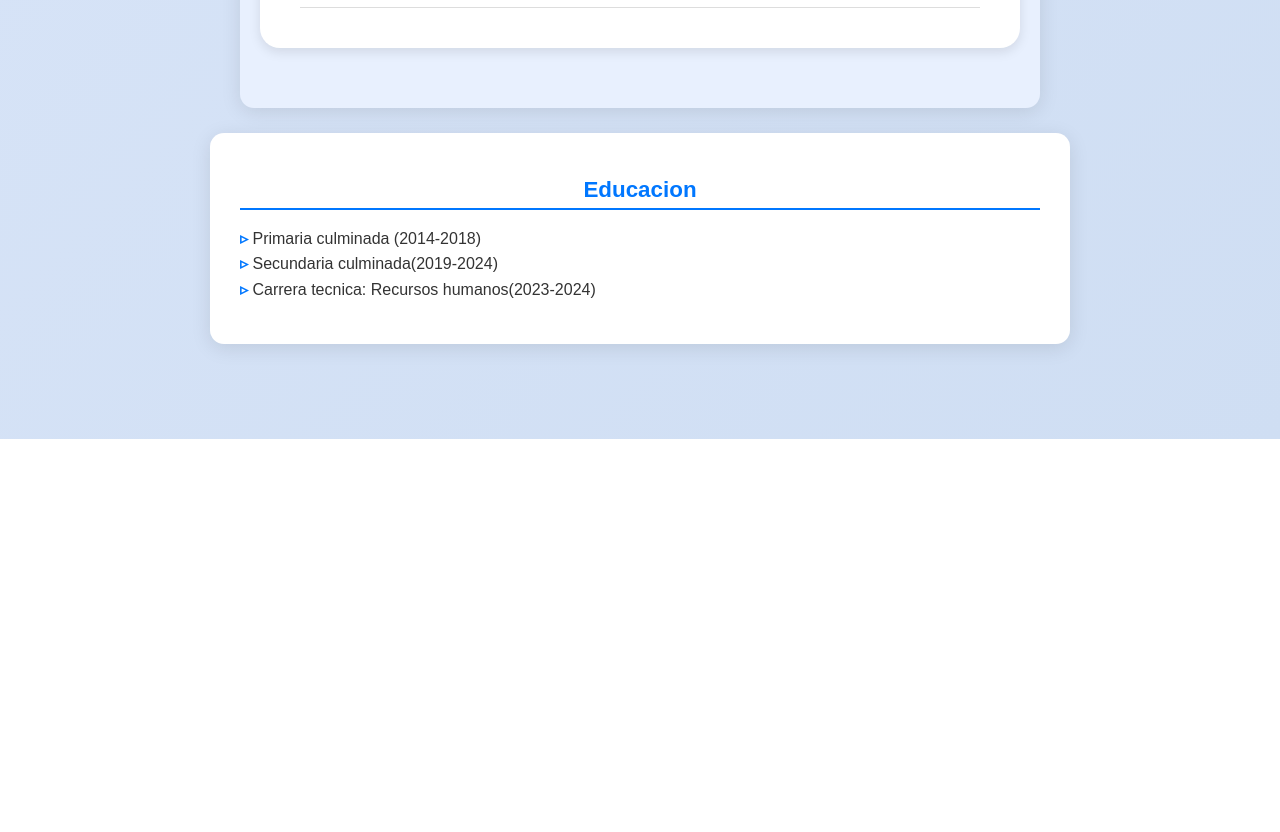
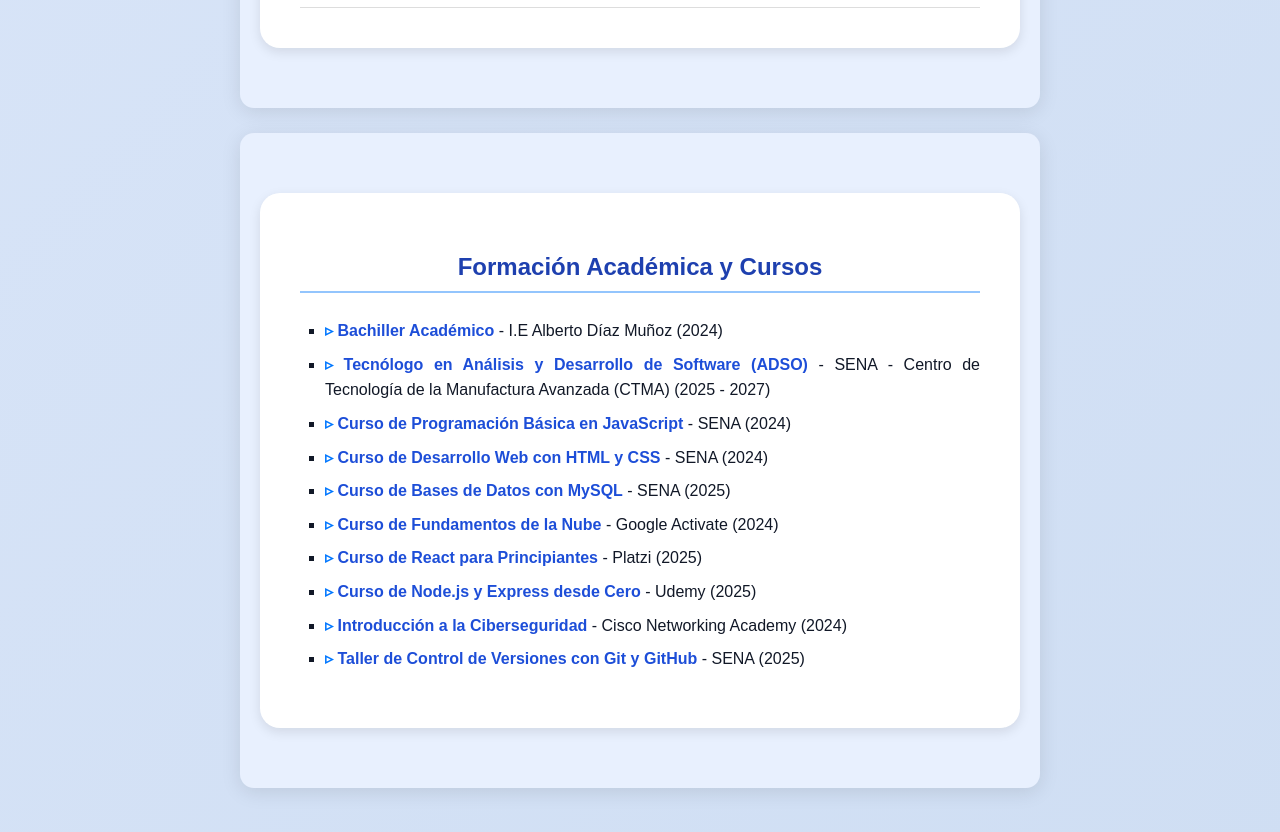
Before and after one commit to AndresBetancurCastaneda/mi-cv-react, a React (Vite) app: page / in a window 1280 px wide. Shown: the part 2540-3372 px from the top of the page. Before the commit the page ends 2979 px from the top, so only its background shows below. Built offline with nearby package versions, Linux system fonts and the light colour scheme.

Commit message:
feat: componente Educacion dinamico con formación

```diff
--- a/src/components/Educacion.jsx
+++ b/src/components/Educacion.jsx
@@ -1,14 +1,73 @@
-import React from 'react'
+import React from "react";
 
-export default function Contact() {
+function Educacion() {
+  const educacion = [
+    {
+      institucion: "I.E Alberto Díaz Muñoz",
+      curso: "Bachiller Académico",
+      año: 2024,
+    },
+    {
+      institucion: "SENA - Centro de Tecnología de la Manufactura Avanzada (CTMA)",
+      curso: "Tecnólogo en Análisis y Desarrollo de Software (ADSO)",
+      año: "2025 - 2027",
+    },
+    {
+      institucion: "SENA",
+      curso: "Curso de Programación Básica en JavaScript",
+      año: 2024,
+    },
+    {
+      institucion: "SENA",
+      curso: "Curso de Desarrollo Web con HTML y CSS",
+      año: 2024,
+    },
+    {
+      institucion: "SENA",
+      curso: "Curso de Bases de Datos con MySQL",
+      año: 2025,
+    },
+    {
+      institucion: "Google Activate",
+      curso: "Curso de Fundamentos de la Nube",
+      año: 2024,
+    },
+    {
+      institucion: "Platzi",
+      curso: "Curso de React para Principiantes",
+      año: 2025,
+    },
+    {
+      institucion: "Udemy",
+      curso: "Curso de Node.js y Express desde Cero",
+      año: 2025,
+    },
+    {
+      institucion: "Cisco Networking Academy",
+      curso: "Introducción a la Ciberseguridad",
+      año: 2024,
+    },
+    {
+      institucion: "SENA",
+      curso: "Taller de Control de Versiones con Git y GitHub",
+      año: 2025,
+    },
+  ];
+
   return (
-    <section>
-      <h2>Educacion</h2>
-      <ul>
-        <li>Primaria culminada (2014-2018)</li>
-        <li>Secundaria culminada(2019-2024)</li>
-        <li>Carrera tecnica: Recursos humanos(2023-2024)</li>
-      </ul>
+    <section className="educacion-section">
+      <div className="educacion-card">
+        <h2 className="educacion-titulo">Formación Académica y Cursos</h2>
+        <ul className="educacion-lista">
+          {educacion.map((edu, index) => (
+            <li key={index}>
+              <strong>{edu.curso}</strong> - {edu.institucion} ({edu.año})
+            </li>
+          ))}
+        </ul>
+      </div>
     </section>
-  )
+  );
 }
+
+export default Educacion;
--- a/src/styles.css
+++ b/src/styles.css
@@ -154,3 +154,66 @@ header li {
   color: #111827;
   font-size: 1
 }
+
+.educacion-section {
+  background-color: #e8f0fe; /* Azul claro */
+  min-height: 70vh;
+  padding: 40px 0;
+  display: flex;
+  justify-content: center;
+  align-items: flex-start;
+}
+
+.educacion-card {
+  background-color: white;
+  border-radius: 20px;
+  box-shadow: 0 4px 12px rgba(0, 0, 0, 0.1);
+  width: 90%;
+  max-width: 800px;
+  padding: 40px;
+  margin: 20px;
+}
+
+.educacion-titulo {
+  text-align: center;
+  color: #1e40af; /* Azul oscuro */
+  font-size: 24px;
+  font-weight: bold;
+  border-bottom: 2px solid #93c5fd;
+  padding-bottom: 10px;
+  margin-bottom: 25px;
+}
+
+.educacion-lista {
+  list-style-type: square;
+  padding-left: 25px;
+  line-height: 1.8;
+}
+
+.educacion-lista li {
+  margin-bottom: 8px;
+  color: #111827;
+  font-size: 16px;
+}
+
+.educacion-lista strong {
+  color: #1d4ed8; /* Azul medio */
+}
+
+.educacion-lista li span {
+  color: #4b5563;
+}
+
+/* Animación suave al cargar */
+.educacion-card {
+  opacity: 0;
+  transform: translateY(20px);
+  animation: aparecer 0.6s ease-out forwards;
+}
+
+@keyframes aparecer {
+  to {
+    opacity: 1;
+    transform: translateY(0);
+  }
+}
```
